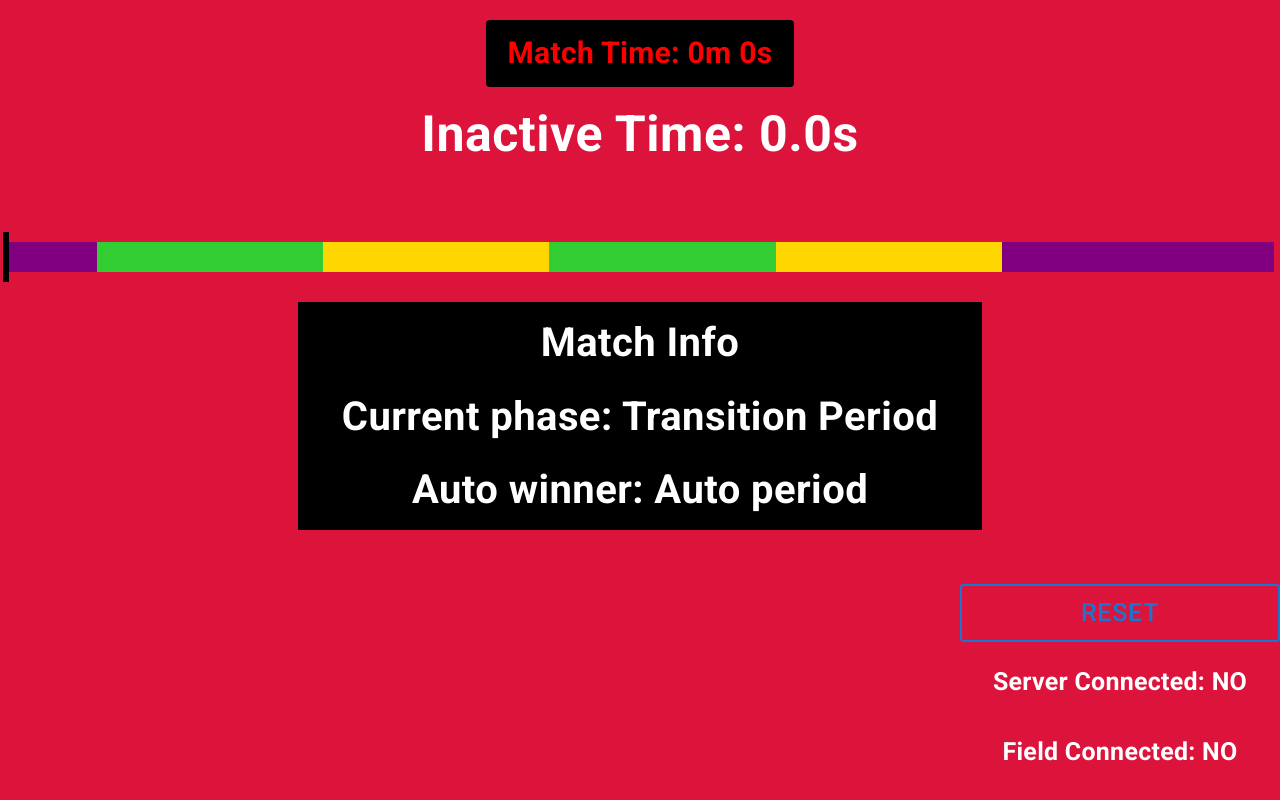
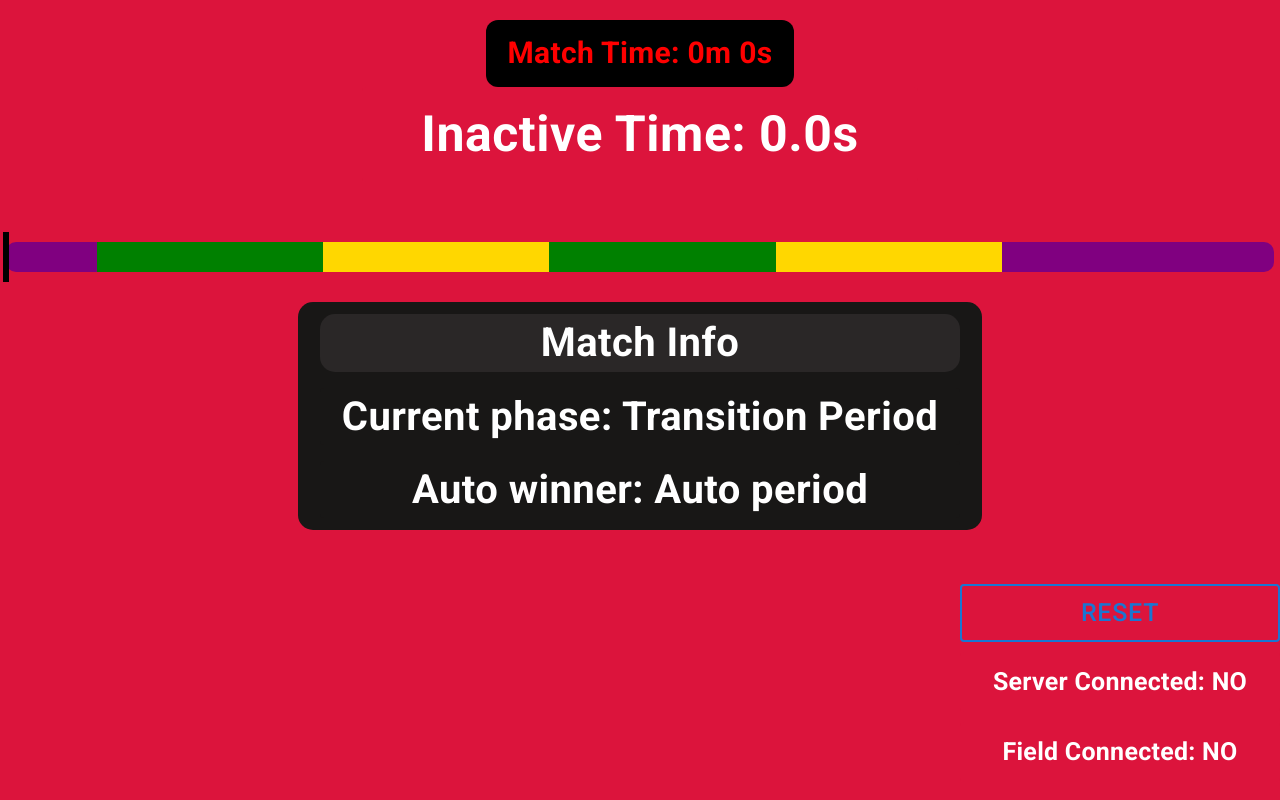
Before and after one commit to RoboTigers1796/2026-Operator-Dashboard, a React (Vite) app: page / in a window 1280 px wide. Shown: the top 800 px of the page. Built offline with nearby package versions, Linux system fonts and the light colour scheme; no server answers.

Commit message:
Adjusted visuals and colors for the background, match info, and timeline

```diff
--- a/src/App.jsx
+++ b/src/App.jsx
@@ -251,7 +251,7 @@ function App() {
                     flexDirection: 'column',
                     margin: '0 auto',
                     paddingTop: '20px',
-                    bgcolor: isCritical ? Math.floor(timeLeftInShift * 5) % 2 === 0 ? 'yellow' : 'transparent' : isHubActive ? "green" : "crimson",
+                    bgcolor: isCritical ? Math.floor(timeLeftInShift * 5) % 2 === 0 ? '#FBEC5D' : 'transparent' : isHubActive ? "#54AB47" : "crimson",
                 }}
             >
                 <Box
@@ -272,6 +272,7 @@ function App() {
                                 : 'white',
                             bgcolor: 'black',
                             userSelect: 'none',
+                            borderRadius: '12px'
                         }}
                     >
                         Match Time: {dsMinutes}m {dsSeconds}s
@@ -284,7 +285,7 @@ function App() {
                             userSelect: 'none',
                             width: '40%',
                             color: isCritical ? 'black' : 'white',
-                            backgroundColor: isCritical ? Math.floor(timeLeftInShift * 5) % 2 === 0 ? 'yellow' : 'transparent' : isHubActive ? "green" : "crimson",
+                            backgroundColor: isCritical ? Math.floor(timeLeftInShift * 5) % 2 === 0 ? '#FBEC5D' : 'transparent' : isHubActive ? "#54AB47" : "crimson",
                         }}
                     >
                         {isHubActive ? 'Active' : 'Inactive'} Time: {timeLeftInShift.toFixed(1)}s
@@ -296,9 +297,10 @@ function App() {
                             flexDirection: 'column',
                             gap: 2,
                             padding: '12px 22px',
-                            bgcolor: 'black',
+                            bgcolor: '#181716',
                             marginTop: '30px',
                             width: '50%',
+                            borderRadius: '15px'
                         }}
                     >
                         <Item
@@ -306,7 +308,8 @@ function App() {
                                 fontSize: '40px',
                                 color: 'white',
                                 userSelect: 'none',
-                                bgcolor: 'black',
+                                bgcolor: '#2a2727',
+                                borderRadius: '15px'
                             }}
                         >
                             Match Info
@@ -317,13 +320,13 @@ function App() {
                                 fontSize: '40px',
                                 color: 'white',
                                 userSelect: 'none',
-                                bgcolor: 'black',
+                                bgcolor: '#181716',
                             }}
                         >
                             Current phase: {currentPhase}
                         </Item>
 
-                        <Item sx={{ fontSize: '40px', color: 'white', userSelect: 'none', bgcolor: 'black' }}>
+                        <Item sx={{ fontSize: '40px', color: 'white', userSelect: 'none', bgcolor: '#181716' }}>
                             Auto winner:{' '}
                             {isTeleop ? (
                                 <>
--- a/src/components/Timeline.jsx
+++ b/src/components/Timeline.jsx
@@ -5,15 +5,15 @@ import { Box, color, display, fontSize, height, width } from "@mui/system";
 
 export default function Timeline({autoWin, matchTime, areRed, Style}) {
 
-    let firstColor = 'limeGreen';
+    let firstColor = 'green';
     let secondColor = 'gold';
 
     let firstText = "";
     let secondText = "";
 
     if (autoWin === 'R') {
-        firstColor = 'blue';
-        secondColor = 'red';
+        firstColor = '#0000cd';
+        secondColor = '#FA003F';
         if(areRed){
             firstText = "";
             secondText = "Your Shift";
@@ -22,8 +22,8 @@ export default function Timeline({autoWin, matchTime, areRed, Style}) {
             secondText = "";
         }
     } else if (autoWin === 'B') {
-        firstColor = 'red';
-        secondColor = 'blue';
+        firstColor = '#FA003F';
+        secondColor = '#0000cd';
         if(!areRed){
             firstText = "";
             secondText = "Your Shift";
@@ -41,18 +41,18 @@ export default function Timeline({autoWin, matchTime, areRed, Style}) {
                 width: '99%',
                 justifyContent: 'center',
                 alignContent: 'center',
-                backgroundColor: 'purple',
+                backgroundColor: 'transparent',
                 marginTop: '60px',
                 position: 'relative',
             }}
         >
             <Box sx={{backgroundColor: 'black', height: '50px', width: '6px', position: 'absolute', top: '50%', transform: 'translateY(-50%)', left: `calc(100% * (${matchTime} / 140) - 3px)`}}></Box>
-            <Box sx={{display: 'flex', flexDirection: 'column',backgroundColor: 'purple', flex: 10 / 140, height: '30px'}}></Box>
+            <Box sx={{display: 'flex', flexDirection: 'column', backgroundColor: 'purple', flex: 10 / 140, height: '30px', borderRadius: '10px 0px 0px 10px'}}></Box>
             <Box sx={{backgroundColor: firstColor, flex: 25 / 140, height: '30px'}}><Style sx ={{backgroundColor: 'transparent', fontSize: '23px', color: 'gold'}}> {firstText}</Style></Box>
             <Box sx={{backgroundColor: secondColor, flex: 25 / 140, height: '30px'}}><Style sx ={{backgroundColor: 'transparent', fontSize: '23px', color: 'gold'}}> {secondText}</Style></Box>
             <Box sx={{backgroundColor: firstColor, flex: 25 / 140, height: '30px'}}><Style sx ={{backgroundColor: 'transparent', fontSize: '23px', color: 'gold'}}> {firstText}</Style></Box>
             <Box sx={{backgroundColor: secondColor, flex: 25 / 140, height: '30px'}}><Style sx ={{backgroundColor: 'transparent', fontSize: '23px', color: 'gold'}}> {secondText}</Style></Box>
-            <Box sx={{backgroundColor: 'purple', flex: 30 / 140, height: '30px'}}></Box>
+            <Box sx={{backgroundColor: 'purple', flex: 30 / 140, height: '30px', borderRadius: '0px 10px 10px 0px'}}></Box>
         </Box>
     )
 }
```
